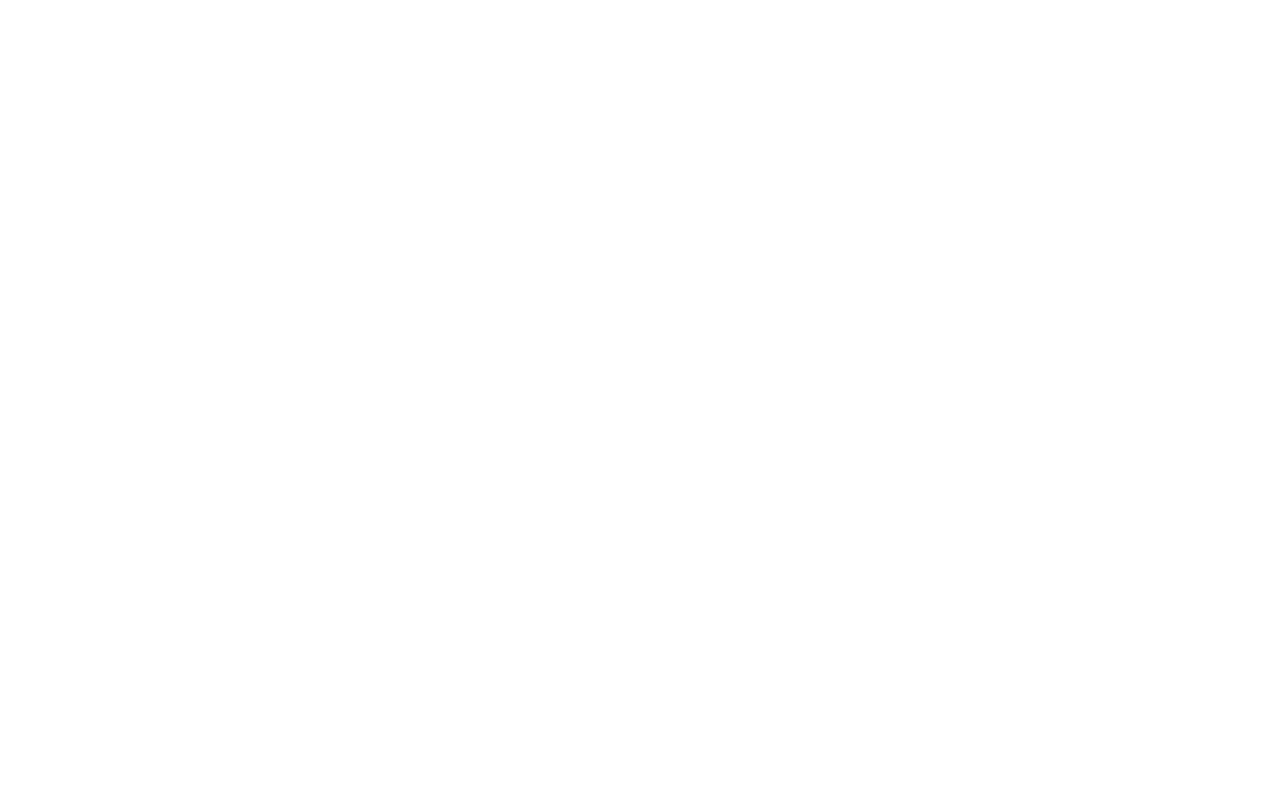
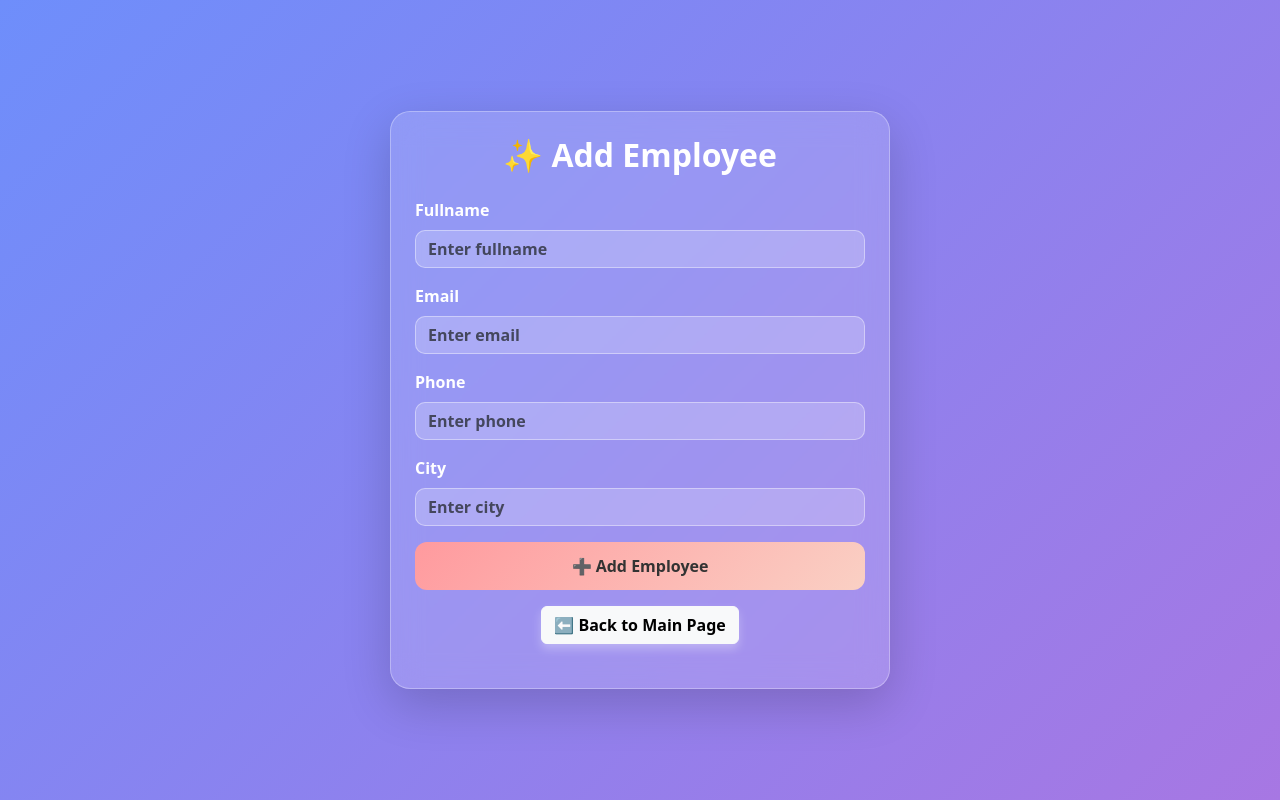
Before and after one commit to varsha-2530/EMS-with-CRUD, a React (Vite) app in the folder frontend/: page /add in a window 1280 px wide. Before the commit this address had no page. Built offline with nearby package versions, Linux system fonts and the light colour scheme.

Commit message:
update frontend

```diff
--- a/frontend/src/App.jsx
+++ b/frontend/src/App.jsx
@@ -10,7 +10,7 @@
     <Router>
       <Routes>
         <Route path="/" element={<MainPage />} />
-        <Route path="/AddEmploye" element={<AddEmployee />} />
+        <Route path="/add" element={<AddEmployee />} />
         <Route path="/all" element={<ViewEmployees />} />
          <Route path="/edit/:id" element={<EditEmployee />} />
         <Route path="/delete" element={<DeleteEmployee />} />
--- a/frontend/src/components/AddEmployee.jsx
+++ b/frontend/src/components/AddEmployee.jsx
@@ -1,3 +1,104 @@
+// import React, { useState } from "react";
+// import toast, { Toaster } from "react-hot-toast";
+// import { useNavigate } from "react-router-dom";
+
+// const AddEmployee = () => {
+//   const navigate = useNavigate();
+//   const [formData, setFormData] = useState({
+//     fullname: "",
+//     email: "",
+//     phone: "",
+//     city: "",
+//   });
+
+//   const handleChange = (event) => {
+//     setFormData({ ...formData, [event.target.name]: event.target.value });
+//   };
+
+//   const handleSubmit = async (e) => {
+//     e.preventDefault();
+//     if (!formData.fullname || !formData.email || !formData.phone || !formData.city) {
+//       toast.error("Please fill all fields!");
+//       return;
+//     }
+
+//     try {
+//       const response = await fetch("https://ems-with-crud-1.onrender.com/api/AddEmploye", {
+//         method: "POST",
+//         headers: { "Content-Type": "application/json" },
+//         body: JSON.stringify(formData),
+//       });
+//       const data = await response.json();
+
+//       if (response.ok) {
+//         toast.success("Employee added successfully!");
+//         setFormData({ fullname: "", email: "", phone: "", city: "" });
+//         setTimeout(() => navigate("/"), 1500); // Redirect after toast
+//       } else {
+//         toast.error(data.message || "Failed to add employee!");
+//       }
+//     } catch (error) {
+//       console.error(error);
+//       toast.error("Error connecting to server!");
+//     }
+//   };
+
+//   return (
+//     <div className="d-flex justify-content-center align-items-center" style={{ minHeight: "100vh", background: "linear-gradient(135deg, #6e8efb, #a777e3)", padding: "20px" }}>
+//       <Toaster position="top-right" />
+//       <div className="p-4 shadow-lg" style={{ width: "100%", maxWidth: "500px", background: "rgba(255,255,255,0.15)", backdropFilter: "blur(15px)", borderRadius: "20px", border: "1px solid rgba(255,255,255,0.3)", boxShadow: "0 8px 32px rgba(31, 38, 135, 0.2)", color: "#fff" }}>
+//         <h2 className="text-center mb-4 fw-bold" style={{ color: "#fff" }}>✨ Add Employee</h2>
+
+//         <form onSubmit={handleSubmit}>
+//           {/* Full Name */}
+//           <div className="mb-3">
+//             <label className="form-label fw-semibold">Full Name</label>
+//             <input name="fullname" value={formData.fullname} onChange={handleChange} type="text" placeholder="Enter full name" className="form-control" style={{ background: "rgba(255,255,255,0.2)", border: "1px solid rgba(255,255,255,0.4)", borderRadius: "10px", color: "black", fontWeight: "bold" }} />
+//           </div>
+
+//           {/* Email */}
+//           <div className="mb-3">
+//             <label className="form-label fw-semibold">Email</label>
+//             <input name="email" value={formData.email} onChange={handleChange} type="email" placeholder="Enter email" className="form-control" style={{ background: "rgba(255,255,255,0.2)", border: "1px solid rgba(255,255,255,0.4)", borderRadius: "10px", color: "black", fontWeight: "bold" }} />
+//           </div>
+
+//           {/* Phone */}
+//           <div className="mb-3">
+//             <label className="form-label fw-semibold">Phone</label>
+//             <input name="phone" value={formData.phone} onChange={handleChange} type="text" placeholder="Enter phone number" className="form-control" style={{ background: "rgba(255,255,255,0.2)", border: "1px solid rgba(255,255,255,0.4)", borderRadius: "10px", color: "black", fontWeight: "bold" }} />
+//           </div>
+
+//           {/* City */}
+//           <div className="mb-3">
+//             <label className="form-label fw-semibold">City</label>
+//             <input name="city" value={formData.city} onChange={handleChange} type="text" placeholder="Enter city" className="form-control" style={{ background: "rgba(255,255,255,0.2)", border: "1px solid rgba(255,255,255,0.4)", borderRadius: "10px", color: "black", fontWeight: "bold" }} />
+//           </div>
+
+//           <button type="submit" className="w-100 fw-bold" style={{ background: "linear-gradient(135deg, #ff9a9e, #fad0c4)", color: "#333", border: "none", padding: "12px", borderRadius: "12px", fontSize: "16px", cursor: "pointer" }}>
+//             ➕ Add Employee
+//           </button>
+//         </form>
+
+//             {/* Button to go back to MainPage */}
+//         <div className="mt-3 text-center ">
+//           <button
+//             onClick={() => navigate("/")} // Redirect to MainPage
+//             className="btn btn-light fw-bold"
+//             style={{ marginBottom: "20px" }}
+//           >
+//             ⬅️ Back to Main Page
+//           </button>
+//         </div>
+
+//       </div>
+
+
+//     </div>
+//   );
+// };
+
+// export default AddEmployee;
+
 import React, { useState } from "react";
 import toast, { Toaster } from "react-hot-toast";
 import { useNavigate } from "react-router-dom";
@@ -11,13 +112,22 @@
     city: "",
   });
 
-  const handleChange = (event) => {
-    setFormData({ ...formData, [event.target.name]: event.target.value });
+  const handleChange = (e) => {
+    setFormData({ ...formData, [e.target.name]: e.target.value });
   };
 
   const handleSubmit = async (e) => {
     e.preventDefault();
-    if (!formData.fullname || !formData.email || !formData.phone || !formData.city) {
+
+    // Trim inputs and check
+    const trimmedData = {
+      fullname: formData.fullname.trim(),
+      email: formData.email.trim(),
+      phone: formData.phone.trim(),
+      city: formData.city.trim(),
+    };
+
+    if (!trimmedData.fullname || !trimmedData.email || !trimmedData.phone || !trimmedData.city) {
       toast.error("Please fill all fields!");
       return;
     }
@@ -26,14 +136,15 @@
       const response = await fetch("https://ems-with-crud-1.onrender.com/api/AddEmploye", {
         method: "POST",
         headers: { "Content-Type": "application/json" },
-        body: JSON.stringify(formData),
+        body: JSON.stringify(trimmedData),
       });
+
       const data = await response.json();
 
       if (response.ok) {
         toast.success("Employee added successfully!");
         setFormData({ fullname: "", email: "", phone: "", city: "" });
-        setTimeout(() => navigate("/"), 1500); // Redirect after toast
+        setTimeout(() => navigate("/all"), 1500); // redirect to all employees
       } else {
         toast.error(data.message || "Failed to add employee!");
       }
@@ -46,53 +157,37 @@
   return (
     <div className="d-flex justify-content-center align-items-center" style={{ minHeight: "100vh", background: "linear-gradient(135deg, #6e8efb, #a777e3)", padding: "20px" }}>
       <Toaster position="top-right" />
-      <div className="p-4 shadow-lg" style={{ width: "100%", maxWidth: "500px", background: "rgba(255,255,255,0.15)", backdropFilter: "blur(15px)", borderRadius: "20px", border: "1px solid rgba(255,255,255,0.3)", boxShadow: "0 8px 32px rgba(31, 38, 135, 0.2)", color: "#fff" }}>
-        <h2 className="text-center mb-4 fw-bold" style={{ color: "#fff" }}>✨ Add Employee</h2>
+
+      <div className="p-4 shadow-lg" style={{ width: "100%", maxWidth: "500px", background: "rgba(255,255,255,0.15)", backdropFilter: "blur(15px)", borderRadius: "20px", border: "1px solid rgba(255,255,255,0.3)", color: "#fff" }}>
+        <h2 className="text-center mb-4 fw-bold">✨ Add Employee</h2>
 
         <form onSubmit={handleSubmit}>
-          {/* Full Name */}
-          <div className="mb-3">
-            <label className="form-label fw-semibold">Full Name</label>
-            <input name="fullname" value={formData.fullname} onChange={handleChange} type="text" placeholder="Enter full name" className="form-control" style={{ background: "rgba(255,255,255,0.2)", border: "1px solid rgba(255,255,255,0.4)", borderRadius: "10px", color: "black", fontWeight: "bold" }} />
-          </div>
-
-          {/* Email */}
-          <div className="mb-3">
-            <label className="form-label fw-semibold">Email</label>
-            <input name="email" value={formData.email} onChange={handleChange} type="email" placeholder="Enter email" className="form-control" style={{ background: "rgba(255,255,255,0.2)", border: "1px solid rgba(255,255,255,0.4)", borderRadius: "10px", color: "black", fontWeight: "bold" }} />
-          </div>
-
-          {/* Phone */}
-          <div className="mb-3">
-            <label className="form-label fw-semibold">Phone</label>
-            <input name="phone" value={formData.phone} onChange={handleChange} type="text" placeholder="Enter phone number" className="form-control" style={{ background: "rgba(255,255,255,0.2)", border: "1px solid rgba(255,255,255,0.4)", borderRadius: "10px", color: "black", fontWeight: "bold" }} />
-          </div>
-
-          {/* City */}
-          <div className="mb-3">
-            <label className="form-label fw-semibold">City</label>
-            <input name="city" value={formData.city} onChange={handleChange} type="text" placeholder="Enter city" className="form-control" style={{ background: "rgba(255,255,255,0.2)", border: "1px solid rgba(255,255,255,0.4)", borderRadius: "10px", color: "black", fontWeight: "bold" }} />
-          </div>
+          {["fullname", "email", "phone", "city"].map((field) => (
+            <div className="mb-3" key={field}>
+              <label className="form-label fw-semibold">{field.charAt(0).toUpperCase() + field.slice(1)}</label>
+              <input
+                name={field}
+                value={formData[field]}
+                onChange={handleChange}
+                type={field === "email" ? "email" : "text"}
+                placeholder={`Enter ${field}`}
+                className="form-control"
+                style={{ background: "rgba(255,255,255,0.2)", border: "1px solid rgba(255,255,255,0.4)", borderRadius: "10px", color: "black", fontWeight: "bold" }}
+              />
+            </div>
+          ))}
 
           <button type="submit" className="w-100 fw-bold" style={{ background: "linear-gradient(135deg, #ff9a9e, #fad0c4)", color: "#333", border: "none", padding: "12px", borderRadius: "12px", fontSize: "16px", cursor: "pointer" }}>
             ➕ Add Employee
           </button>
         </form>
 
-            {/* Button to go back to MainPage */}
-        <div className="mt-3 text-center ">
-          <button
-            onClick={() => navigate("/")} // Redirect to MainPage
-            className="btn btn-light fw-bold"
-            style={{ marginBottom: "20px" }}
-          >
+        <div className="mt-3 text-center">
+          <button onClick={() => navigate("/")} className="btn btn-light fw-bold" style={{ marginBottom: "20px" }}>
             ⬅️ Back to Main Page
           </button>
         </div>
-
       </div>
-
-
     </div>
   );
 };
```
